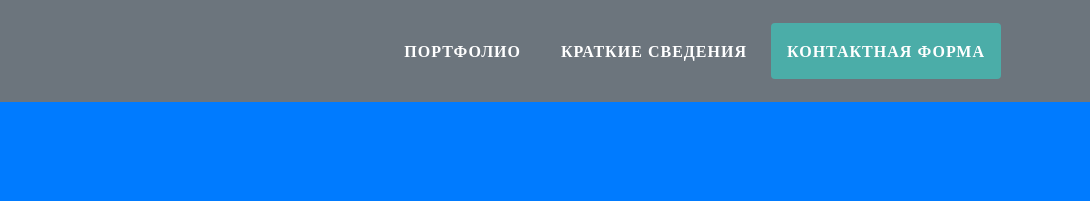
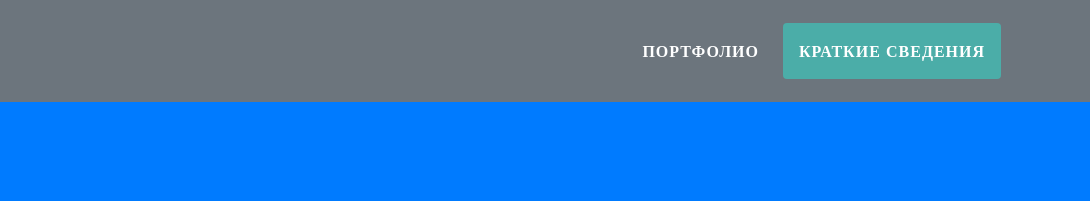
Before and after one commit to kulaska/kulaska.github.io, a website with bundled scripts: page MACAY/index.html in a window 1280 px wide. Shown: the top 201 px of the page, 190-1280 px from the left. Built offline with nearby package versions, Linux system fonts and the light colour scheme.

Commit message:
Add files via upload

```diff
--- a/MACAY/index.html
+++ b/MACAY/index.html
@@ -44,9 +44,9 @@
             <li class="nav-item mx-0 mx-lg-1">
               <a class="nav-link py-3 px-0 px-lg-3 rounded js-scroll-trigger" href="#about">Краткие сведения</a>
             </li>
-            <li class="nav-item mx-0 mx-lg-1">
+           <!-- <li class="nav-item mx-0 mx-lg-1">
               <a class="nav-link py-3 px-0 px-lg-3 rounded js-scroll-trigger" href="#hui">Контактная форма</a>
-            </li>
+            </li> -->
           </ul>
         </div>
       </div>
@@ -148,7 +148,7 @@
               </div>
     </section>
 
-    <!-- Contact Section -->
+    <!-- Contact Section
     <section id="hui">
       <div class="container">
         <h2 class="text-center text-uppercase text-secondary mb-0">Contact Me</h2>
@@ -156,7 +156,7 @@
         <div class="row">
           <div class="col-lg-8 mx-auto">
             <!-- To configure the contact form email address, go to mail/contact_me.php and update the email address in the PHP file on line 19.
-            The form should work on most web servers, but if the form is not working you may need to configure your web server differently.-->
+            The form should work on most web servers, but if the form is not working you may need to configure your web server differently.
             <form name="sentMessage" id="contactForm" novalidate="novalidate">
               <div class="control-group">
                 <div class="form-group floating-label-form-group controls mb-0 pb-2">
@@ -195,7 +195,7 @@
           </div>
         </div>
       </div>
-    </section>
+    </section> -->
 
     <!-- Footer
     <footer class="footer text-center">
```
